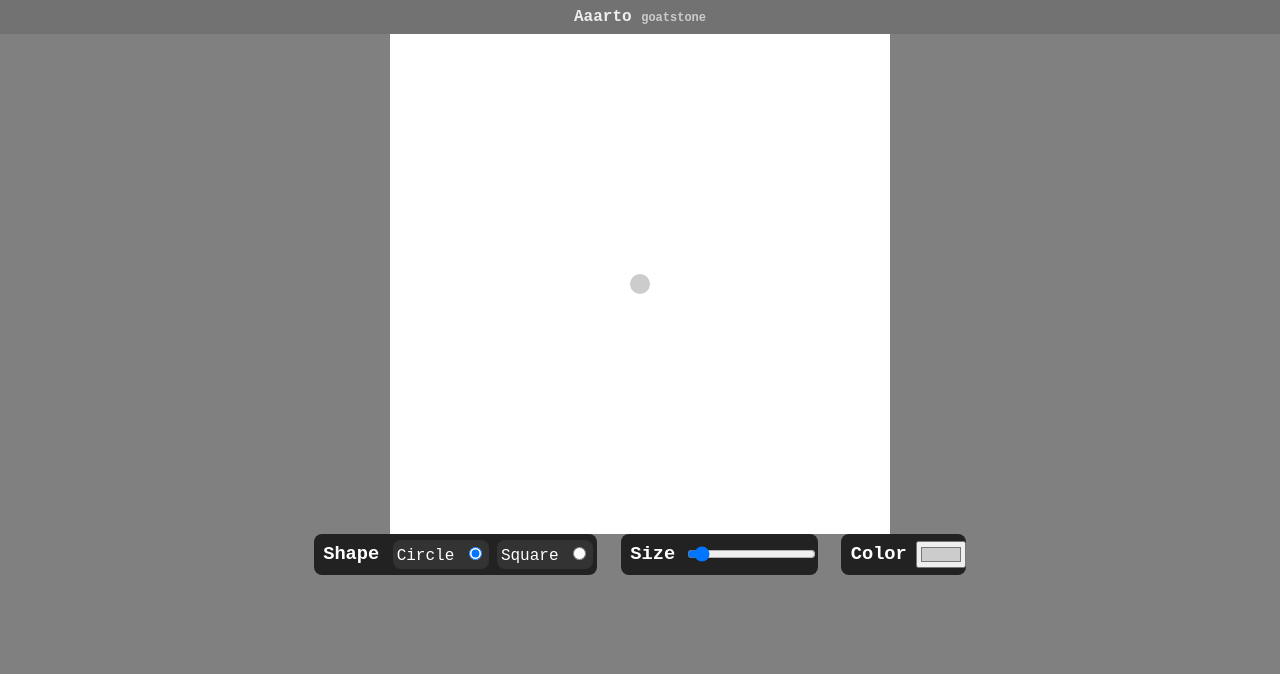
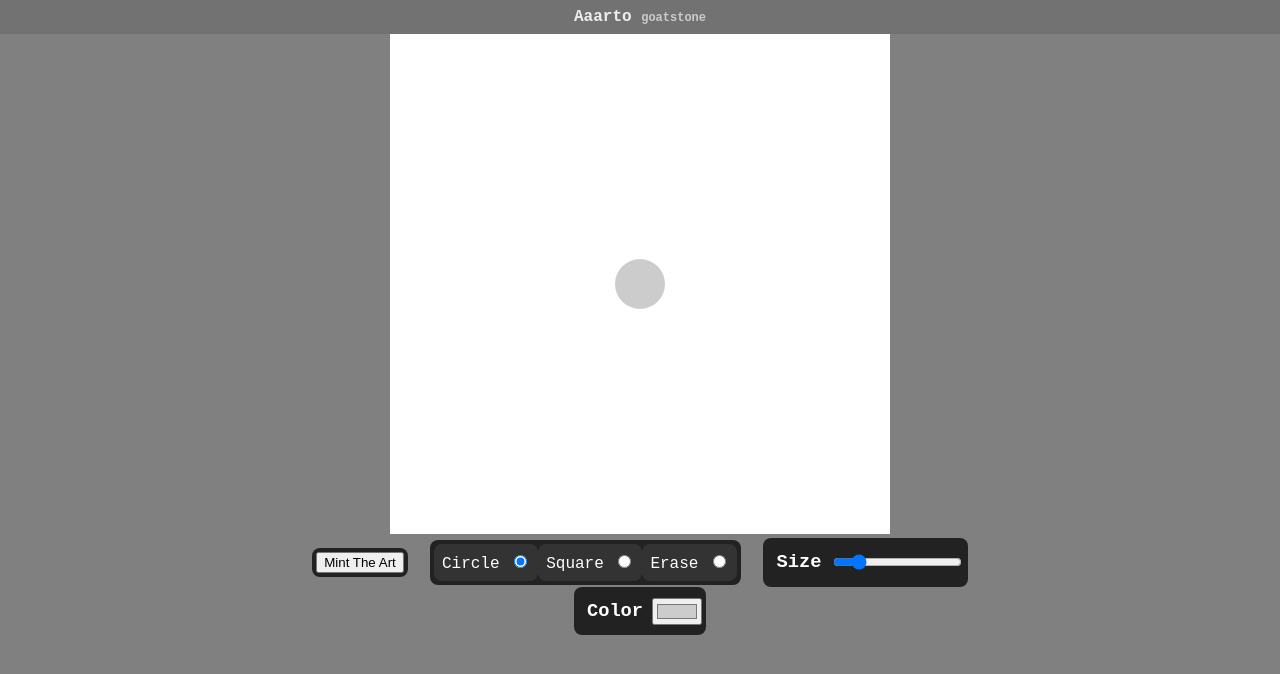
Before and after one commit to JoseHerminioCollas/aaartoCanvas, a plain HTML site: page index.html in a window 1280 px wide. Both pictures are taken after a click on the icon 640 px from the left and 284 px from the top of the page. Drawn offline with Linux system fonts and the light colour scheme.

Commit message:
Add erase, refactor

```diff
--- a/index.html
+++ b/index.html
@@ -15,11 +15,13 @@
         xmlns="http://www.w3.org/2000/svg"
         id="art"
       >
-        <rect width="100%" height="100%" fill="white" />
+        <rect id="canvas" width="100%" height="100%" fill="white" />
       </svg>
       <section class="panel">
+        <section id="mint">
+          <button onclick="alert('Mint Not Implemented Currently')" type="color" value="#cccccc">Mint The Art</button>
+        </section>
         <section id="shape">
-          <h3>Shape</h3>
           <label>
             Circle
             <input type="radio" name="shape" value="circle" checked />
@@ -27,10 +29,13 @@
           <label>
             Square <input type="radio" name="shape" value="square" />
           </label>
+          <label>
+            Erase <input type="radio" name="shape" value="erase" />
+          </label>
         </section>
         <section id="size">
           <h3>Size</h3>
-          <input type="range" min="1" max="300" value="20" />
+          <input type="range" min="1" max="300" value="50" />
         </section>
         <section id="color">
           <h3>Color</h3>
--- a/index.js
+++ b/index.js
@@ -1,6 +1,6 @@
 const makeCircle = (x, y, brushSize, color) => {
   const path = document.createElementNS("http://www.w3.org/2000/svg", "circle");
-  path.setAttribute("r", (brushSize/2));
+  path.setAttribute("r", brushSize / 2);
   path.setAttribute("cx", x);
   path.setAttribute("cy", y);
   path.setAttribute("fill", color);
@@ -11,29 +11,36 @@ const makeSquare = (x, y, brushSize, color) => {
   const path = document.createElementNS("http://www.w3.org/2000/svg", "rect");
   path.setAttribute("width", brushSize);
   path.setAttribute("height", brushSize);
-  path.setAttribute("x", x);
-  path.setAttribute("y", y);
+  path.setAttribute("x", x - brushSize / 2);
+  path.setAttribute("y", y - brushSize / 2);
   path.setAttribute("fill", color);
 
   return path;
+};
+const erase = (targetEl) => {
+  if (targetEl.id === "canvas") return;
+  targetEl.parentElement.removeChild(targetEl);
 };
 const makeCanvas = () => {
   const canvas = document.querySelector("#art");
   canvas.addEventListener("click", (event) => {
     let brush = "";
     const { clientX, clientY } = event;
-    const { top, left } = event.target.getBoundingClientRect();
+    const { top, left } = document
+      .querySelector("svg#art")
+      .getBoundingClientRect();
     const x = clientX - left;
     const y = clientY - top;
     const brushType = document.querySelector("#shape input:checked").value;
     const brushSize = document.querySelector("#size input").value;
     const brushColor = document.querySelector("#color input").value;
     if (brushType === "circle") {
-      brush = makeCircle(x, y, brushSize, brushColor);
+      canvas.append(makeCircle(x, y, brushSize, brushColor));
+    } else if (brushType === "square") {
+      canvas.append(makeSquare(x, y, brushSize, brushColor));
     } else {
-      brush = makeSquare(x, y, brushSize, brushColor);
+      erase(event.target);
     }
-    canvas.append(brush);
   });
 };
 /**
--- a/style.css
+++ b/style.css
@@ -38,12 +38,12 @@ section {
   background-color: #222;
   border-radius: 0.5em;
   margin: 0;
+  padding: 0.25em;
 }
 section label {
   background: #333;
-  padding: 0.25em;
-  margin: 0.25em;
   border-radius: 0.5em;
+  padding: 0.5em;
 }
 section h3 {
   margin: 0.5em;
@@ -51,6 +51,7 @@ section h3 {
 section.panel {
   display: flex;
   justify-content: space-evenly;
+  flex-wrap: wrap;
   width: 100%;
   max-width: 700px;
   background-color: gray;
```
